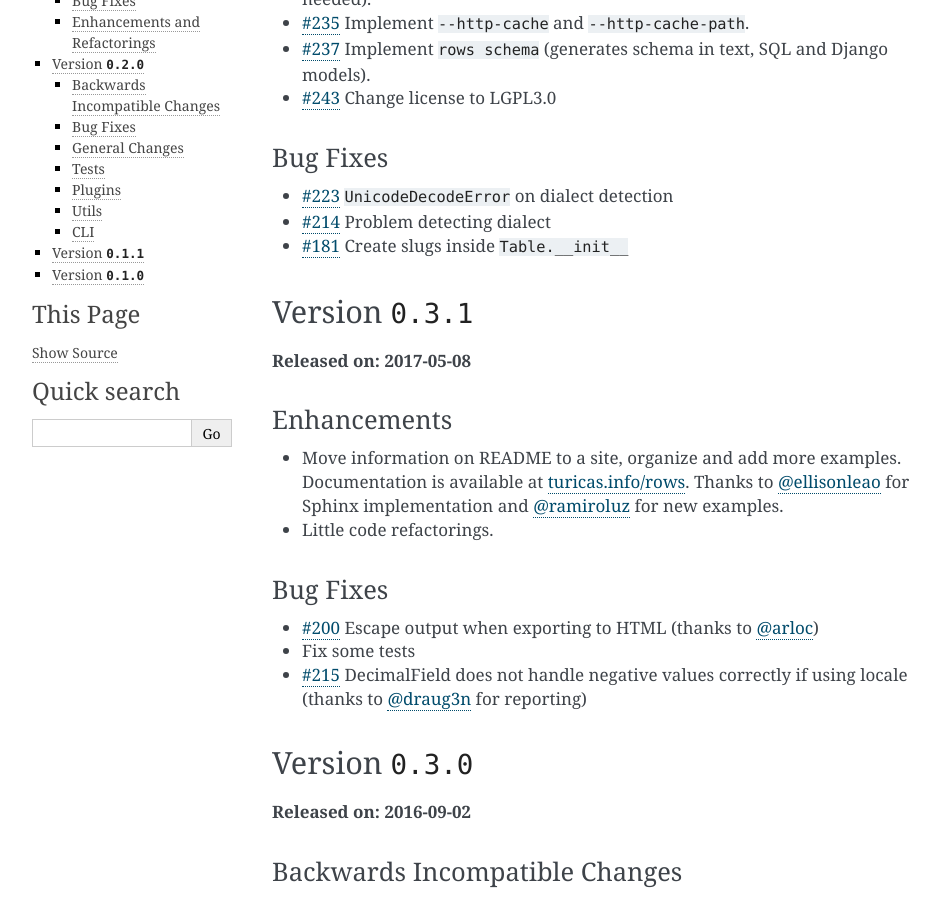
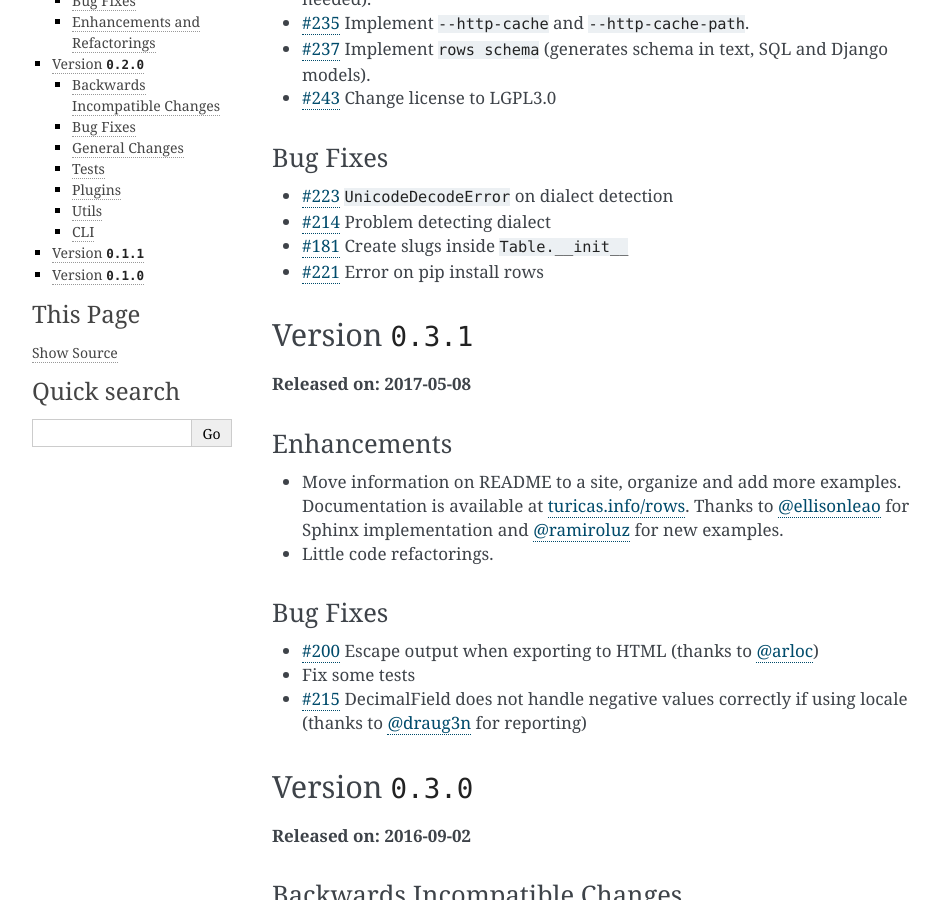
Before and after one commit to turicas/rows, a Sphinx documentation site: the page built from docs/changelog.md, in a window 1280 px wide and 900 px high, scrolled down 486 px. Shown: the whole window, without its empty margins (148-1088 px from the left). Built offline with Sphinx 7.4.7, drawn with Linux system fonts in a browser that asks for light colours.

Commit message:
Add missing changelog entry

```diff
--- a/docs/changelog.md
+++ b/docs/changelog.md
@@ -30,7 +30,7 @@
 - [#214](https://github.com/turicas/rows/issues/214) Problem detecting dialect
 - [#181](https://github.com/turicas/rows/issues/181) Create slugs inside
   `Table.__init__`
-
+- [#221](https://github.com/turicas/rows/issues/221) Error on pip install rows
 
 ## Version `0.3.1`
 
```
